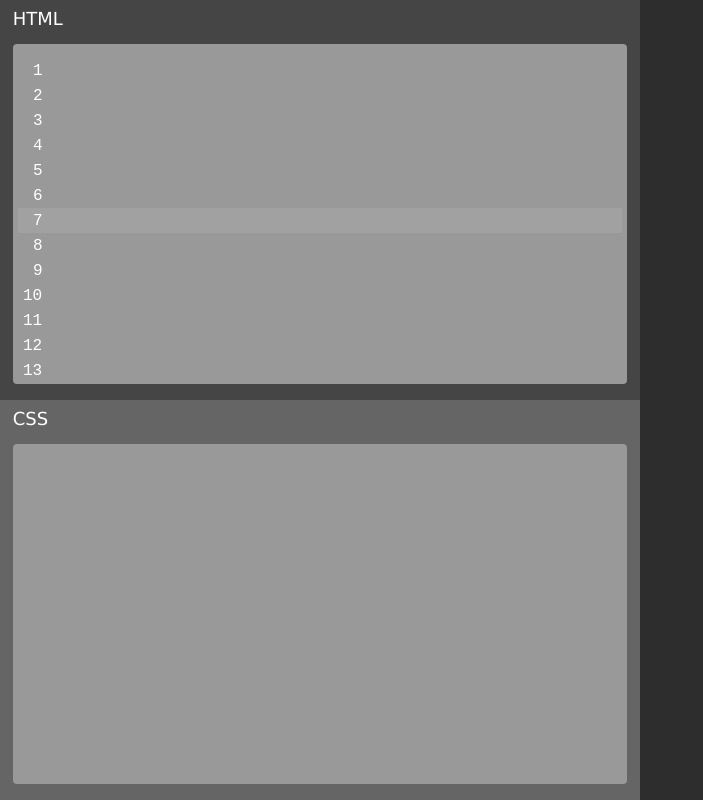
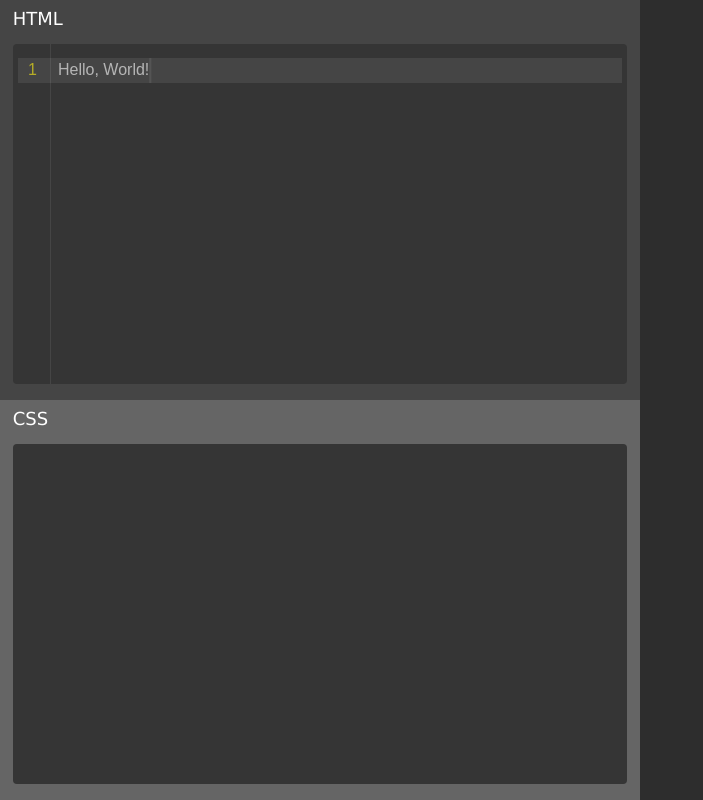
Before and after one commit to elesismailov/Live-Snippet, a plain HTML site: page index.html in a window 1280 px wide. Both pictures are taken after a click on the element 319 px from the left and 214 px from the top of the page. Shown: the whole page, without its empty margins (0-703 px from the left). Drawn offline with Linux system fonts and the light colour scheme.

Commit message:
Add Line Manipulations
Delete/Create LAST(just deletes last line) new lines. Fix line display. Add caret.

```diff
--- a/index.html
+++ b/index.html
@@ -9,7 +9,7 @@
 
     <script defer src="index.js"></script>
 </head>
-<body>
+<body class="main-theme">
 
     <main>
         <div id="editors">
--- a/index.js
+++ b/index.js
@@ -10,46 +10,55 @@ let hC = htmlCanvas.getContext("2d")
 let cC = cssCanvas.getContext("2d")
 let jC = jsCanvas.getContext("2d")
 let htmlCurrentScroll = 0;
-let htmlScreeningCords = [];
-let htmlStrings = [];
-let htmlFocus = {status: false, index: 0};
+let htmlScreeningCords = [[25-9 - 10, 25 + 10]];
+let htmlStrings = ["Hello, World!"];
+let htmlFocus = {status: false, lineIndex: 0};
 
-function generateCoords() {
-    for (let i = 1; i < 21; i++) {
-        htmlScreeningCords.push([25*i-9 - 10, 25*i + 10])
-        htmlStrings.push("")
-    }
-}
-generateCoords()
-renderHtmlCanvas(htmlScreeningCords[0])
-window.addEventListener("resize", renderHtmlCanvas, htmlScreeningCords[htmlFocus.index])
+let lineNumberColor = getComputedStyle(document.body).getPropertyValue("--editor-line-number-color")
+let lineFocusColor = getComputedStyle(document.body).getPropertyValue("--editor-line-focus-color")
+let textColor = getComputedStyle(document.body).getPropertyValue("--editor-text-color")
+// function generateCoords() {
+//     for (let i = 1; i < 21; i++) {
+//         htmlScreeningCords.push([25*i-9 - 10, 25*i + 10])
+//         htmlStrings.push("")
+//     }
+// }
+// generateCoords()
+renderHtmlCanvas()
+window.addEventListener("resize", renderHtmlCanvas, htmlScreeningCords[htmlFocus.lineIndex])
 
 function resetHtmlCanvas() {
     let {width, height} = htmlCanvas.getClientRects()[0]
     htmlCanvas.width = width;
     htmlCanvas.height = height;
 }
-function renderHtmlCanvas(focusCords) {
+function renderHtmlCanvas() {
     resetHtmlCanvas()
-    hC.font = "16px Monospace, sans-serif"
+    hC.font = "16px Fira Code, sans-serif"
 
-    for (let i = 1; i < 20; i++) {
-        hC.fillStyle = "#fff"
-        if (i < 10) {
-            //  code line numbers
-            hC.fillText(i, 20, htmlScreeningCords[i][0] + htmlCurrentScroll)
-            //  renders entered text
-            hC.fillText(htmlStrings[i-1], 40, htmlScreeningCords[i][0] +  htmlCurrentScroll)
-        }else {
-            //  code line numbers
-            hC.fillText(i, 10, htmlScreeningCords[i][0] + htmlCurrentScroll)
-            //  renders entered text
-            hC.fillText(htmlStrings[i-1], 40, htmlScreeningCords[i][0] +  htmlCurrentScroll)
-        }
+    for (let i = 0; i < htmlScreeningCords.length; i++) {
+        hC.fillStyle = lineNumberColor
+        // if (i < 10) {
+        //     //  code line numbers
+        //     hC.fillText(i+1, 20, htmlScreeningCords[i][0] + htmlCurrentScroll)
+        //     //  renders entered text
+        //     hC.fillStyle = textColor
+        //     hC.fillText(htmlStrings[i], 40, htmlScreeningCords[i][0] +  htmlCurrentScroll)
+        // }else {
+        // }
+        //  code line numbers
+        hC.fillText(i+1, 15, htmlScreeningCords[i][0] + htmlCurrentScroll + 25)
+        //  renders entered text
+        hC.fillStyle = textColor
+        hC.fillText(htmlStrings[i], 45, htmlScreeningCords[i][0] +  htmlCurrentScroll + 25)
     }
+    hC.fillStyle = lineFocusColor
+    //  line number splitter
+    hC.fillRect(37, 0, 1, htmlCanvas.height)
+    //  caret
     if (htmlFocus.status) {
-        hC.fillStyle = "#ffffff15"
-        hC.fillRect(5, focusCords[0]+htmlCurrentScroll + 8, htmlCanvas.width - 10, 25)
+        hC.fillRect(hC.measureText(htmlStrings[htmlFocus.lineIndex]).width + 45, htmlScreeningCords[htmlFocus.lineIndex][0]+htmlCurrentScroll + 8, 2, 25)
+        hC.fillRect(5, htmlScreeningCords[htmlFocus.lineIndex][0]+htmlCurrentScroll + 8, htmlCanvas.width - 10, 25)
     };
 }
 
@@ -58,9 +67,10 @@ htmlCanvas.addEventListener('click', function(event) {
     let coords = htmlScreeningCords.find(value =>
         value[0] < event.layerY+Math.abs(htmlCurrentScroll) &&
         value[1] > event.layerY+Math.abs(htmlCurrentScroll)) || 0;
-    htmlFocus.index = htmlScreeningCords.indexOf(coords)
+    //if clicked at the empty spot of the canvas, focus on the last line
+    htmlFocus.lineIndex = htmlScreeningCords.indexOf(coords) ==-1 ?  htmlScreeningCords.length-1 : htmlScreeningCords.indexOf(coords);
     htmlFocus.status = true;
-    renderHtmlCanvas(coords)
+    renderHtmlCanvas()
 })
 
 //  canvas scrolling
@@ -70,7 +80,7 @@ htmlCanvas.addEventListener('wheel', function (event) {
     // console.log(htmlScreeningCords.slice(-2)[0][0])
     // if (htmlScreeningCords.slice(-2)[0][1] > Math.abs(htmlCurrentScroll)) {};
     if (htmlCurrentScroll > 0) htmlCurrentScroll = 0;
-    renderHtmlCanvas(htmlScreeningCords[htmlFocus.index])
+    renderHtmlCanvas()
 })
 
 //  typing
@@ -78,10 +88,29 @@ document.addEventListener("keydown", function(event) {
     if (htmlFocus.status) {
         event.preventDefault()
         if (/^[\w\d\[\]\(\)\{\} \\\*\-\+\=  \/\?\.\,\!\|'"\&\^\%\;\:]$/i.test(event.key)){
-            htmlStrings[htmlFocus.index] += event.key
+            htmlStrings[htmlFocus.lineIndex] += event.key
         }
-        // htmlStrings[htmlFocus.index] += event.key
-        renderHtmlCanvas(htmlScreeningCords[htmlFocus.index])
+        else if (event.key === "Enter") {
+            //  create a new line
+            if ( htmlFocus.lineIndex === htmlScreeningCords.length-1) {
+                htmlScreeningCords.push([25*(htmlScreeningCords.length+1)-9 - 10, 25*(htmlScreeningCords.length+1) + 10])
+                htmlStrings.push("")
+            }
+            htmlFocus.lineIndex ++
+        }
+        else if ( event.key === "Backspace" ) {
+            //      jump one line up
+            if ( htmlStrings[htmlFocus.lineIndex].length === 0 && htmlFocus.lineIndex > 0) {
+                htmlScreeningCords.pop()
+                htmlStrings.pop()
+                htmlFocus.lineIndex--
+            } else {
+                // delete one character
+                htmlStrings[htmlFocus.lineIndex] = htmlStrings[htmlFocus.lineIndex].slice(0,-1)
+            }
+        }
+        // htmlStrings[htmlFocus.lineIndex] += event.key
+        renderHtmlCanvas()
     }
 })
 
--- a/style.scss
+++ b/style.scss
@@ -5,6 +5,13 @@
     box-sizing: border-box;
     margin: 0;
     padding: 0;
+}
+
+.main-theme {
+    --editor-background: #353535;
+    --editor-line-number-color: rgb(175, 165, 19);
+    --editor-line-focus-color: #ffffff15;
+    --editor-text-color: #ffffff99;
 }
 
 
@@ -44,7 +51,7 @@ main {
         > canvas {
             border-radius: 4px;
             position: absolute;
-            background: #999;
+            background: var(--editor-background);
             width: 96%;
             height: 85%;
             top: 11%;
```
Also changed, not shown: style.css.
